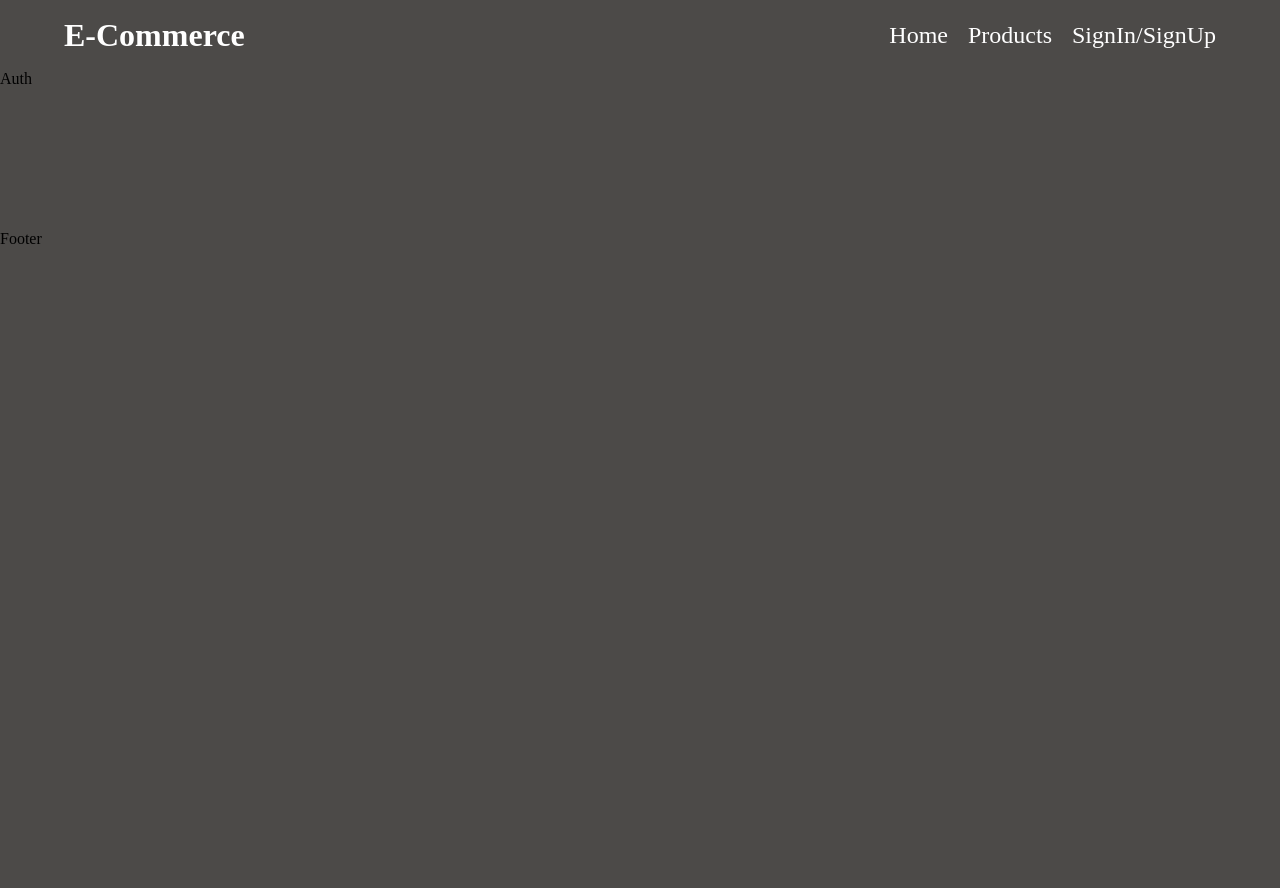
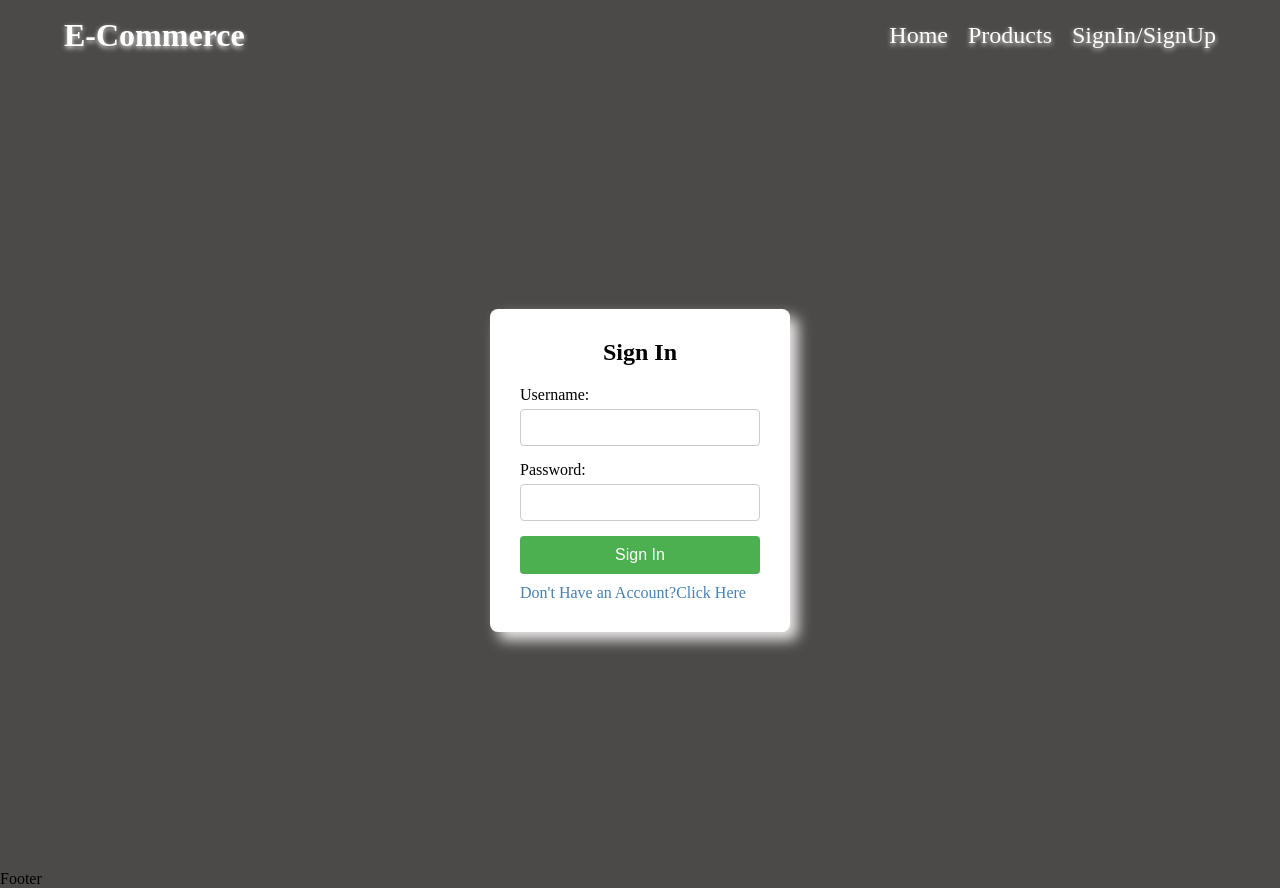
Before and after one commit to donyamardani/rout-pages-with-component, a React (Vite) app: page /Auth in a window 1280 px wide. Before the commit the page ends 800 px from the top, so only its background shows below. Built offline with nearby package versions, Linux system fonts and the light colour scheme.

Commit message:
create Auth page and check password
create Auth page and check password

```diff
--- a/package.json
+++ b/package.json
@@ -15,7 +15,7 @@
     "react-dom": "^19.2.0",
     "react-hot-toast": "^2.6.0",
     "react-router-dom": "^7.9.6",
-    "swiper": "^12.0.3"
+    "swiper": "^11.2.10"
   },
   "devDependencies": {
     "@eslint/js": "^9.39.1",
--- a/src/Components/Navbar/index.jsx
+++ b/src/Components/Navbar/index.jsx
@@ -15,7 +15,7 @@ export default function Navbar() {
         <li><Link to={"/Products"}>Products</Link></li>
         {token ? <li> <span onClick={()=>{handleToken(null)
           Navigate('/')
-        }}>LogOUT</span></li>:<li><Link to={'/Auth'}>SignIn/SignUp</Link></li>}
+        }}>LogOut</span></li>:<li><Link to={'/Auth'}>SignIn/SignUp</Link></li>}
       </ul>
     </nav>
     </>
--- a/src/Components/Navbar/style.module.css
+++ b/src/Components/Navbar/style.module.css
@@ -14,8 +14,10 @@
     font-size: 24px;
     color: white;
     cursor: pointer;
+    text-shadow: 0px 2px 5px rgba(241, 240, 240, 0.954);
 }
 .nav h1{
     font-size: 32px;
     color: white;
+    text-shadow: 0px 2px 5px rgba(241, 240, 240, 0.954);
 }
--- a/src/Pages/Auth/SignIn/index.jsx
+++ b/src/Pages/Auth/SignIn/index.jsx
@@ -1,7 +1,59 @@
-import React from 'react'
+import React, { useContext } from 'react'
+import useFormFields from '../../../Utils/UseFormFields';
+import AuthContext from '../../../Utils/AuthContext';
+import notify from '../../../Utils/notify';
+import './style.css'
 
-export default function SignIn() {
+export default function SignIn({handlePageType}) {
+  const [fields,handleChange]=useFormFields();
+  const {handleToken}=useContext(AuthContext);
+
+  const handleSubmit=async(e)=>{
+    e.preventDefault();
+    try {
+      const res=await fetch('https://fakestoreapi.com/auth/login',{
+         method: 'POST',
+  headers: { 'Content-Type': 'application/json' },
+  body: JSON.stringify(fields)
+      })
+      const data=await res.json()
+      notify('success','login sucsessfule')
+      handleToken(data.token)
+    } catch (error) {
+      notify('error','login failed');
+    }
+  }
+
   return (
-    <div>SignIn</div>
+    <>
+
+    <div className="signin-container">
+      <form className="signin-form" onSubmit={handleSubmit}>
+        <h2>Sign In</h2>
+        <div className="input-group">
+          <label htmlFor="email">Username:</label>
+          <input
+            type="text"
+            id="email"
+            onChange={handleChange}
+            required
+            name='username'
+          />
+        </div>
+        <div className="input-group">
+          <label htmlFor="password">Password:</label>
+          <input
+            type="password"
+            id="password"
+            onChange={handleChange}
+            required
+            name='password'
+          />
+        </div>
+        <button type="submit">Sign In</button>
+        <span className='change-type' onClick={handlePageType}>Don't Have an Account?Click Here</span>
+      </form>
+    </div>
+    </>
   )
 }
--- /dev/null
+++ b/src/Pages/Auth/SignIn/style.css
@@ -0,0 +1,60 @@
+/* SignInForm.css */
+.signin-container {
+    display: flex;
+    justify-content: center;
+    align-items: center;
+    height: 100vh;
+
+  }
+
+  .signin-form {
+    background-color: white;
+    padding: 30px;
+    border-radius: 8px;
+    box-shadow: 8px 8px 14px rgba(241, 240, 240, 0.954);
+    width: 300px;
+  }
+
+  .signin-form h2 {
+    text-align: center;
+    margin-bottom: 20px;
+  }
+
+  .input-group {
+    margin-bottom: 15px;
+  }
+
+  .input-group label {
+    display: block;
+    margin-bottom: 5px;
+  }
+
+  .input-group input {
+    width: 100%;
+    padding: 10px;
+    border-radius: 4px;
+    border: 1px solid #ccc;
+  }
+
+  button {
+    width: 100%;
+    padding: 10px;
+    border-radius: 4px;
+    border: none;
+    background-color: #4caf50;
+    color: white;
+    font-size: 16px;
+    cursor: pointer;
+  }
+
+  button:hover {
+    background-color: #45a049;
+  }
+
+.change-type{
+  display: block;
+  font-size: 16px;
+  color: steelblue;
+  margin-top: 10px;
+  cursor: pointer;
+}
--- a/src/Pages/Auth/SignUp/index.jsx
+++ b/src/Pages/Auth/SignUp/index.jsx
@@ -1,7 +1,70 @@
-import React from 'react'
+import React,{useContext,useState} from 'react';
+import AuthContext from '../../../Utils/AuthContext';
+import notify from '../../../Utils/notify';
+import useFormFields from '../../../Utils/UseFormFields';
+import './style.css'
 
-export default function SignUp() {
+export default function SignUp({handlePageType}) {
+  const [fields,handleChange]=useFormFields(null);
+  const {handleToken}=useContext(AuthContext);
+
+  const handleSubmit = async(e) => {
+    e.preventDefault();
+    try {
+        const res=await fetch('https://fakestoreapi.com/auth/login',{
+          method:'POST',
+          headers:{
+            'Content-type':'application/json'
+          },
+          body:JSON.stringify(fields)
+        })
+        const data=await res.json()
+        notify('success','login successfully')
+        handleToken(data.token)
+    } catch (error) {
+      notify('error','login failed')
+    }
+  };
   return (
-    <div>SignUp</div>
+    <>
+    <div className="signup-container">
+      <form className="signup-form" onSubmit={handleSubmit}>
+        <h2>Sign Up</h2>
+        <div className="input-group">
+          <label htmlFor="email">Email:</label>
+          <input
+            type="text"
+            id="email"
+            name='email'
+            onChange={handleChange}
+            required
+          />
+        </div>
+        <div className="input-group">
+          <label htmlFor="username">Username:</label>
+          <input
+            type="text"
+            id="username"
+            name='username'
+            onChange={handleChange}
+            required
+          />
+        </div>
+        <div className="input-group">
+          <label htmlFor="password">Password:</label>
+          <input
+            type="password"
+            id="password"
+            name='password'
+            onChange={handleChange}
+            required
+          />
+        </div>
+        <button type="submit">Sign Up</button>
+        <span className='change-type' onClick={handlePageType}>Do you Have an Account?Click Here</span>
+
+      </form>
+    </div>
+    </>
   )
 }
--- /dev/null
+++ b/src/Pages/Auth/SignUp/style.css
@@ -0,0 +1,52 @@
+/* SignInForm.css */
+.signup-container {
+    display: flex;
+    justify-content: center;
+    align-items: center;
+    height: 100vh;
+
+  }
+
+  .signup-form {
+    background-color: white;
+    padding: 30px;
+    border-radius: 8px;
+    box-shadow: 8px 8px 14px rgba(241, 240, 240, 0.954);
+    width: 300px;
+  }
+
+  .signup-form h2 {
+    text-align: center;
+    margin-bottom: 20px;
+  }
+
+  .input-group {
+    margin-bottom: 15px;
+  }
+
+  .input-group label {
+    display: block;
+    margin-bottom: 5px;
+  }
+
+  .input-group input {
+    width: 100%;
+    padding: 10px;
+    border-radius: 4px;
+    border: 1px solid #ccc;
+  }
+
+  button {
+    width: 100%;
+    padding: 10px;
+    border-radius: 4px;
+    border: none;
+    background-color: #4caf50;
+    color: white;
+    font-size: 16px;
+    cursor: pointer;
+  }
+
+  button:hover {
+    background-color: #45a049;
+  }
--- a/src/Pages/Auth/index.jsx
+++ b/src/Pages/Auth/index.jsx
@@ -1,7 +1,15 @@
-import React from 'react'
+import React, { useState } from 'react';
+import SignIn from "./SignIn"
+import SignUp from "./SignUp"
 
 export default function Auth() {
+  const [pageType,setPageType]=useState("SignIn")
+  const handlePageType=()=>{
+    setPageType(pageType=="SignIn"?"SignUp":"SignIn")
+  };
   return (
-    <div>Auth</div>
+    <>
+    {pageType=="SignIn" ?<SignIn handlePageType={handlePageType}/>:<SignUp handlePageType={handlePageType}/>}
+    </>
   )
 }
--- a/src/Pages/Home/Slider/index.jsx
+++ b/src/Pages/Home/Slider/index.jsx
@@ -1,19 +1,19 @@
-import React, { useEffect, useState } from "react";
+import React, { useRef, useState,useEffect } from 'react';
 // Import Swiper React components
-import { Swiper, SwiperSlide } from "swiper/react";
+import { Swiper, SwiperSlide } from 'swiper/react';
 
 // Import Swiper styles
-import "swiper/css";
-import "swiper/css/pagination";
-import "swiper/css/navigation";
+import 'swiper/css';
+import 'swiper/css/pagination';
+import 'swiper/css/navigation';
 
-import "./style.css";
+import './style.css';
 
 // import required modules
 import { Pagination, Navigation } from 'swiper/modules';
 
 export default function Slider() {
-    const [slide,setSlide]=useState();
+    const [slide,setSlide]=useState([]);
   useEffect(() => {
     (async () => {
         const url =
@@ -32,8 +32,8 @@ export default function Slider() {
           const data = await res.json();
           let images=[];
            data.data?.map(
-                    e=>{images.push(e.attributes?.["image-urls"][0])
-                        images.push(e.attributes?.["image-urls"][1])
+                    e=>{images.push(e?.attributes?.["image-urls"][0])
+                        images.push(e?.attributes?.["image-urls"][1])
                    });
         setSlide(images);
         } catch (error) {
--- a/src/Utils/Notify.js
+++ b/src/Utils/Notify.js
@@ -1,7 +1,7 @@
 
 import toast from "react-hot-toast";
 
-const notify = (type,message) => toast[type](`${message}`,{
+const notify = (type,message) => toast[type](message,{
   duration: 4000,
   position: 'top-center',
 });
```
Also changed, not shown: 1 other file (tests, documents, lock files or other folders).
